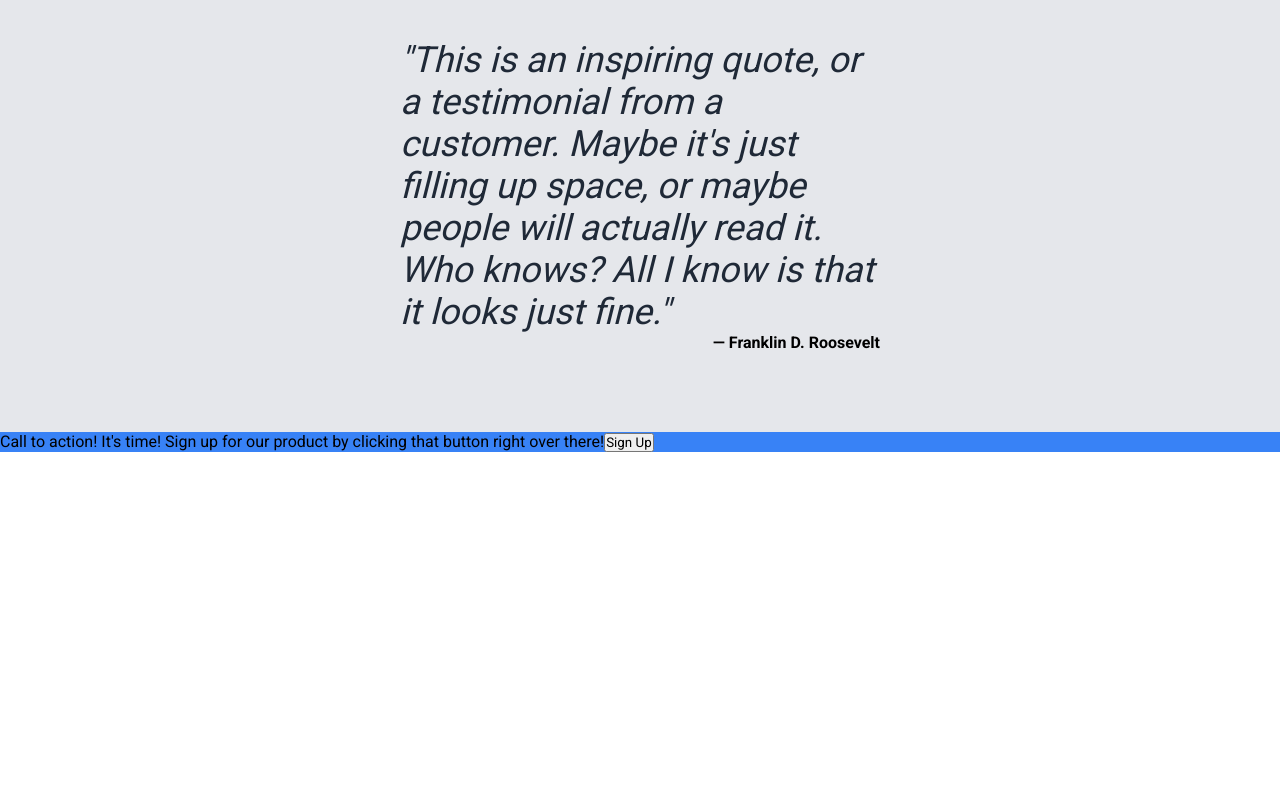
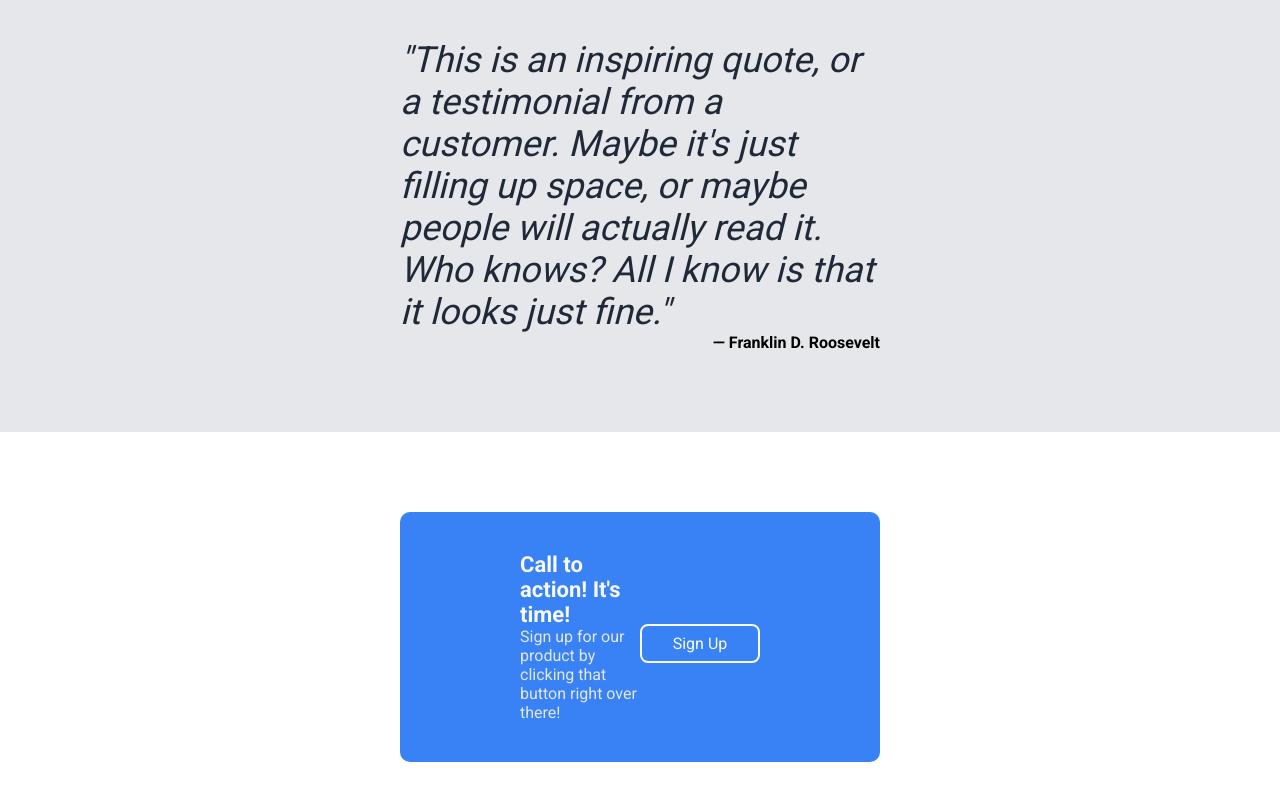
Before and after one commit to gudiudi/odin-landing-page, a plain HTML site: page index.html in a window 1280 px wide. Shown: the part 1286-2086 px from the top of the page. Before the commit the page ends 1738 px from the top, so only its background shows below. Drawn offline with Linux system fonts and the light colour scheme.

Commit message:
feat: styled the cta section

```diff
--- a/index.html
+++ b/index.html
@@ -60,12 +60,14 @@
     </section>
 
     <section class="cta">
-      <div class="cta-content">
-        Call to action! It's time!
-        Sign up for our product by clicking that button right over there!
-      </div>
-      <div class="cta-footer">
-        <button>Sign Up</button>
+      <div class="cta-card">
+        <div class="cta-card-content">
+          <h4>Call to action! It's time!</h4>
+          <p>Sign up for our product by clicking that button right over there!</p>
+        </div>
+        <div class="cta-card-footer">
+          <button>Sign Up</button>
+        </div>
       </div>
     </section>
   </main>
--- a/styles.css
+++ b/styles.css
@@ -140,6 +140,37 @@ header nav ul li a {
 }
 
 .cta {
+  padding: 80px 400px;
+}
+
+.cta-card {
   display: flex;
+  padding: 40px 120px;
   background-color: #3882F6;
+  border-radius: 10px;
 }
+
+.cta-card-content h4 {
+  color: #F9FAF8;
+  font-size: 22px;
+}
+
+.cta-card-content p {
+  color: #E5E7EB;
+}
+
+.cta-card-footer {
+  margin-left: auto;
+  align-self: center;
+}
+
+.cta-card-footer button {
+  color: #F9FAF8;
+  background-color: transparent;
+  border: 2px solid #F9FAF8;
+  border-radius: 8px;
+  padding: 8px 24px;
+  margin-top: 12px;
+  font-size: 16px;
+  width: 120px;
+}
```
